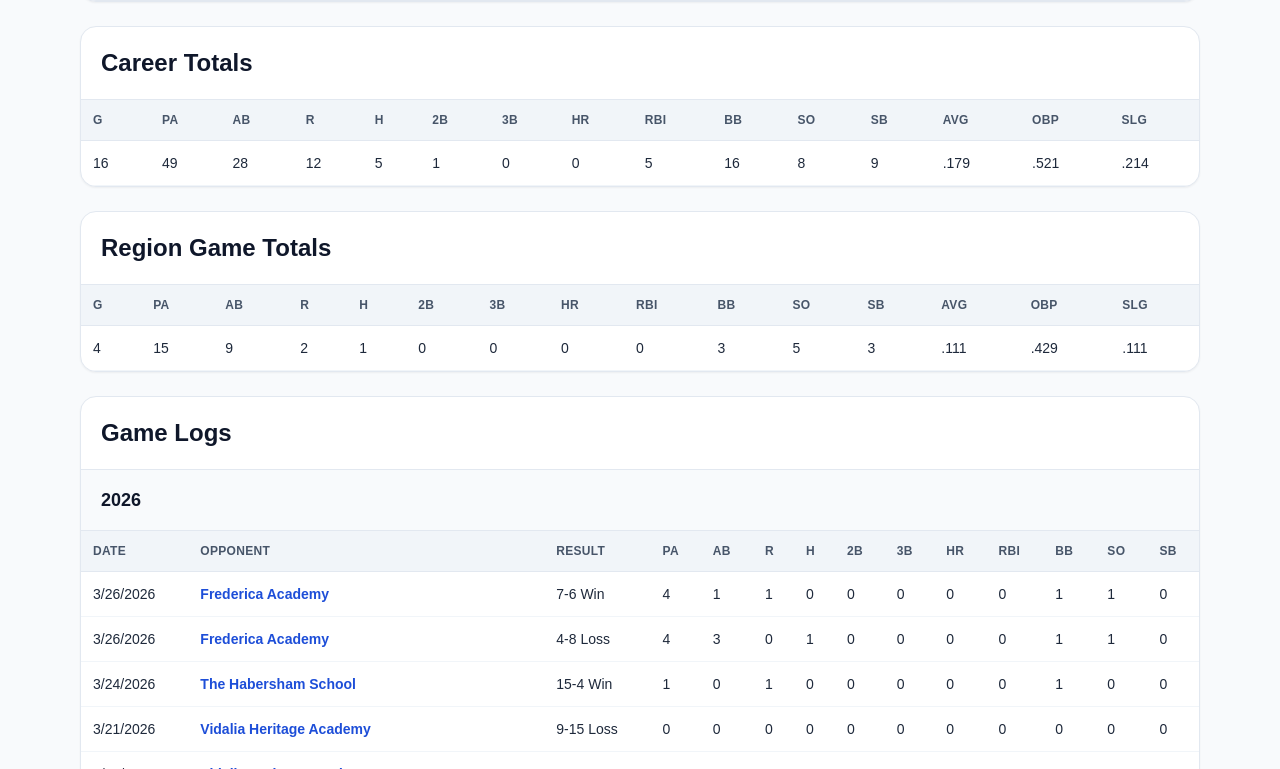
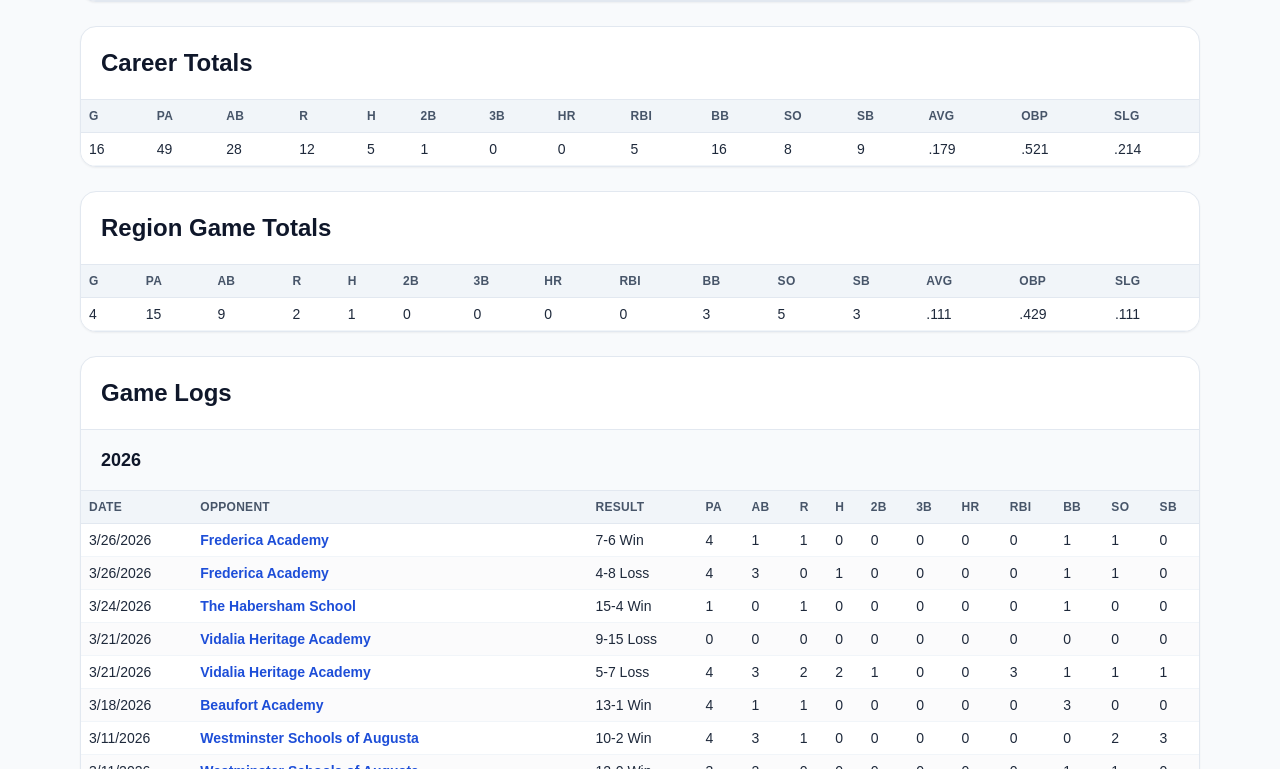
Before and after one commit to newonda1/st-andrews-basketball, a React (Vite) app: page /athletics/boys/baseball/players/202206 in a window 1280 px wide. Shown: the part 551-1320 px from the top of the page. Built offline with nearby package versions, Linux system fonts and the light colour scheme.

Commit message:
Update PlayerPage.jsx

```diff
--- a/src/boys/baseball/pages/PlayerPage.jsx
+++ b/src/boys/baseball/pages/PlayerPage.jsx
@@ -435,9 +435,9 @@ function PlayerPage() {
     "rounded-2xl border border-slate-200 bg-white shadow-sm overflow-hidden";
   const tableWrapClass = "overflow-x-auto";
   const thClass =
-    "px-3 py-3 text-left text-xs font-bold uppercase tracking-wide text-slate-600 bg-slate-100 border-b border-slate-200 whitespace-nowrap";
+    "px-2 py-2 text-left text-xs font-bold uppercase tracking-wide text-slate-600 bg-slate-100 border-b border-slate-200 whitespace-nowrap";
   const tdClass =
-    "px-3 py-3 text-sm text-slate-800 border-b border-slate-100 whitespace-nowrap";
+    "px-2 py-1.5 text-sm text-slate-800 border-b border-slate-100 whitespace-nowrap";
 
   if (loading) {
     return <div className="max-w-6xl mx-auto px-4 py-8 text-slate-600">Loading player page...</div>;
@@ -536,7 +536,7 @@ function PlayerPage() {
                 </tr>
               </thead>
               <tbody>
-                <tr>
+                <tr className="bg-white hover:bg-gray-100">
                   {activeView.summaryColumns.map((col) => (
                     <td key={col.key} className={tdClass}>{col.render(careerTotals)}</td>
                   ))}
@@ -560,7 +560,7 @@ function PlayerPage() {
                 </tr>
               </thead>
               <tbody>
-                <tr>
+                <tr className="bg-white hover:bg-gray-100">
                   {activeView.summaryColumns.map((col) => (
                     <td key={col.key} className={tdClass}>{col.render(regionTotals)}</td>
                   ))}
@@ -594,8 +594,11 @@ function PlayerPage() {
                         </tr>
                       </thead>
                       <tbody>
-                        {seasonGames.map((game) => (
-                          <tr key={game.GameID}>
+                        {seasonGames.map((game, index) => (
+                          <tr
+                            key={game.GameID}
+                            className={`${index % 2 === 0 ? "bg-white" : "bg-gray-50/70"} hover:bg-gray-100`}
+                          >
                             {activeView.logColumns.map((col) => {
                               const content = col.render(game);
                               const isOpponentColumn = col.key === "opponent";
```
